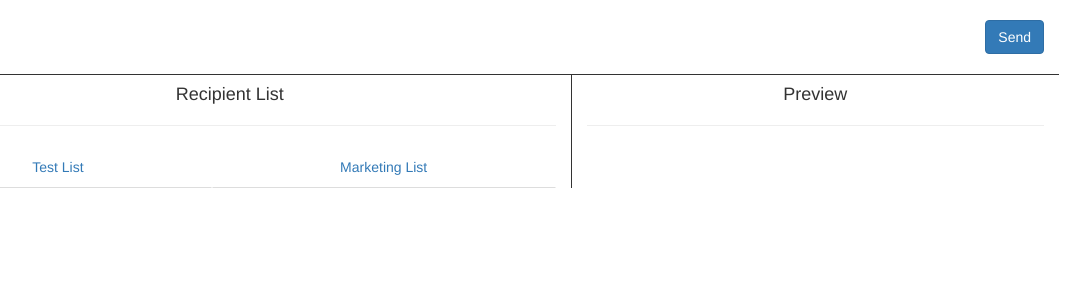
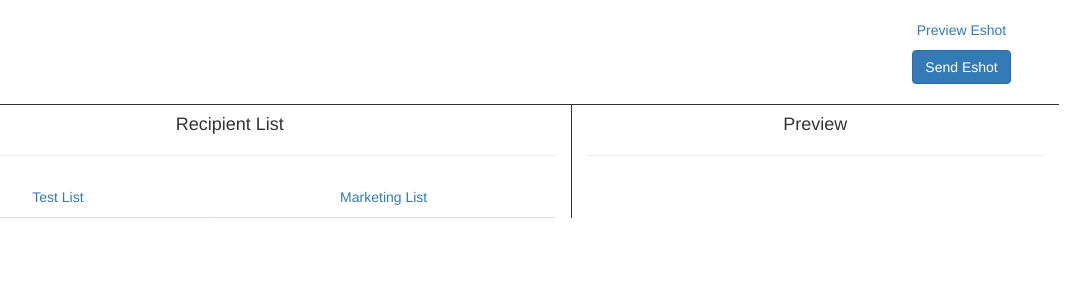
Before and after one commit to arc7722/eshot, a Flask app: template templates/send.html in a window 1280 px wide. Shown: the part 52-352 px from the top of the page, without its empty margins (181-1256 px from the left). Run offline with Flask 2, Linux system fonts and the light colour scheme; the template is opened without the code that fills it, so the values that code supplies are empty; some libraries are stand-ins or nearby versions.

```diff
--- a/application.py
+++ b/application.py
@@ -154,12 +154,11 @@ def send_eshot_task(self, eshot_params):
             counter += 1
             self.update_state(state='PROGRESS',
                               meta={'current': counter,
-                                    'total': total,
-                                    'status': 'ongoing'})
+                                    'total':   total,
+                                    'status':  'ongoing'})
     return {'current': counter,
-            'total': total,
-            'status': 'completed'
-           }
+            'total':   total,
+            'status':  'completed'}
 
 @app.route("/login", methods=["GET", "POST"])
 def login(message=""):
@@ -386,7 +385,7 @@ def search():
 
         elif request.form.get("course_id"):
             courseid = request.form.get("course_id")
-            dates = db.execute("SELECT id, date FROM bookings WHERE course = :courseid", courseid = courseid)
+            dates = db.execute("SELECT id, date FROM bookings WHERE course = :course_id AND to_date(date, 'YYYY-MM-DD') >= CURRENT_DATE ORDER BY date", courseid = courseid)
 
             return jsonify(dates)
 
@@ -433,6 +432,7 @@ def save():
 
     return("ThumbsUp")
 
+
 @app.route("/send_eshot", methods=["POST"])
 @aux_login_required
 def send_eshot():
@@ -475,6 +475,7 @@ def send_progress():
         time.sleep(3)
     return jsonify(response)
 
+
 @app.route("/unsubscribe", methods=["GET"])
 def unsubscribe():
     if request.args.get("identifier") != None:
--- a/templates/send.html
+++ b/templates/send.html
@@ -6,11 +6,12 @@
 {% block main %}
     <div class="container">
         <div id="send_div" class="row" style="padding-bottom: 20px; border-bottom-style: solid; border-width: 1px">
-            <div class="col-xs-7">
+            <div class="col-xs-10">
 
             </div>
-            <div class="col-xs-5" style="text-align: right">
-                <button id="send_button" class="btn btn-primary" onclick="send_eshot()">Send</button>
+            <div class="col-xs-2" style="text-align: center">
+                <p><a href="{{ url_for('email', eshotid = eshot_id )}}">Preview Eshot</a></p>
+                <button id="send_button" class="btn btn-primary" onclick="send_eshot()">Send Eshot</button>
             </div>
         </div>
         <div id="eshot_params_div" class="row">
```
